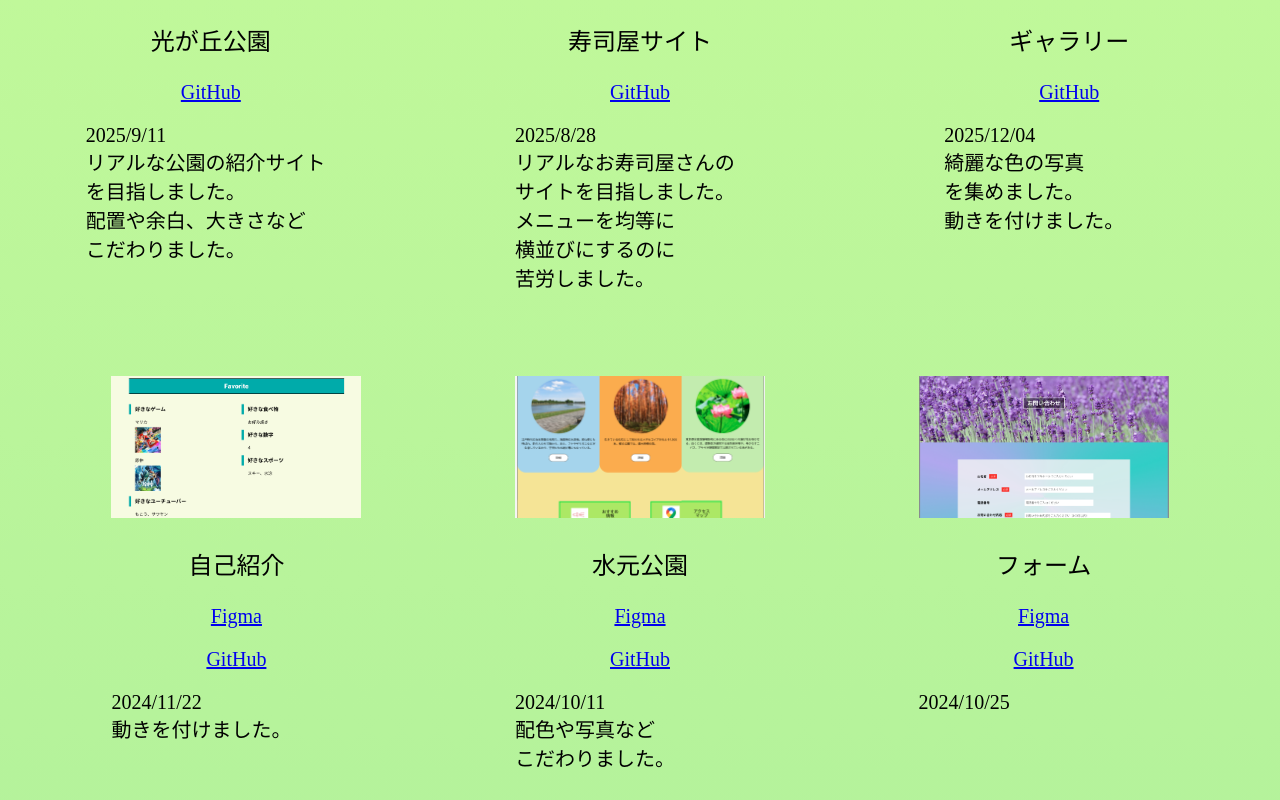
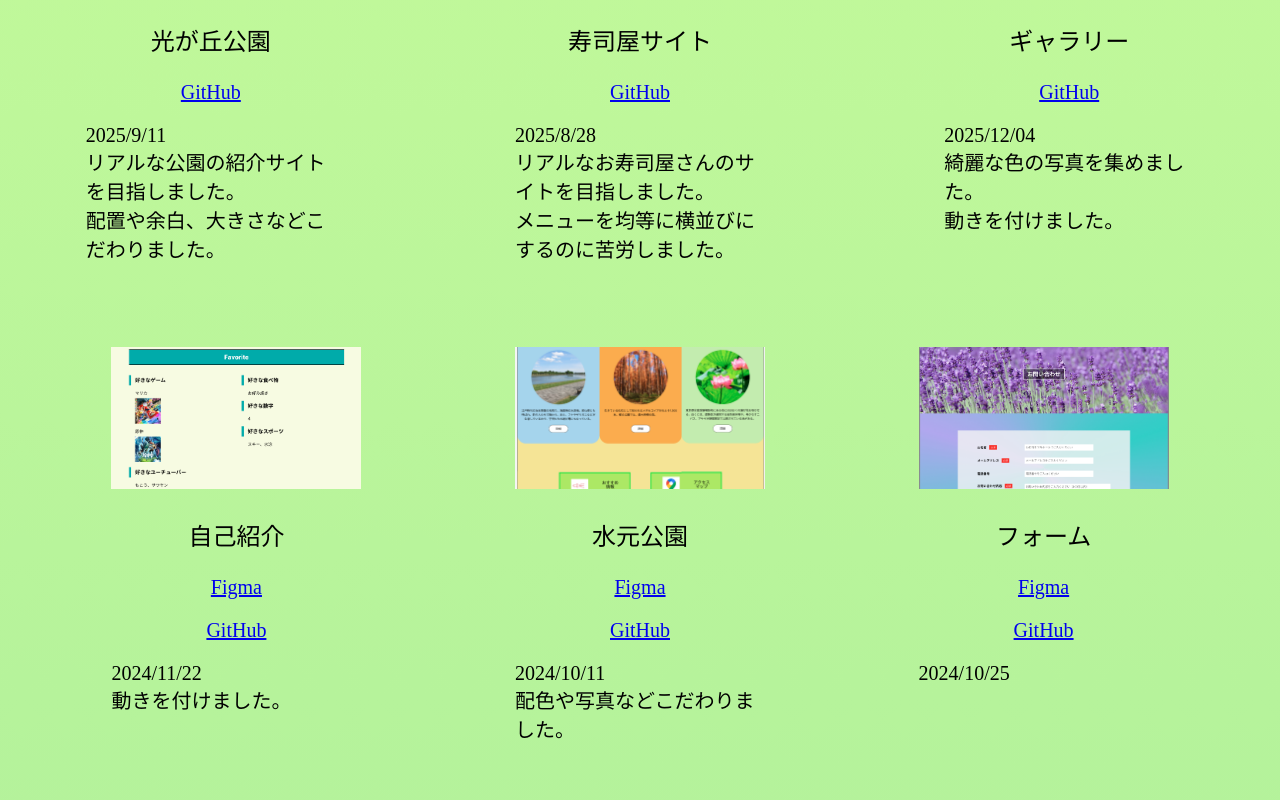
Before and after one commit to Eiji-Tsuda/20260418-portfolio-rere, a plain HTML site: page index.html in a window 1280 px wide. Shown: the part 1020-1820 px from the top of the page. Drawn offline with nearby package versions, Linux system fonts and the light colour scheme; files whose address does not match are found by name.

Commit message:
Update index.html

```diff
--- a/index.html
+++ b/index.html
@@ -47,19 +47,19 @@
             <a href="img/hikarigaoka.png" data-lightbox="group"><img src="img/hikarigaoka.png" alt="" width="300"></a>
             <p class="work-title">光が丘公園</p>
             <p><a href="https://eiji-tsuda.github.io/2025-0911-hc/lp-simple_03_original/" target="_blank">GitHub</a></p>
-            <p class="explain">2025/9/11<br>リアルな公園の紹介サイトを目指しました。<br>配置や余白、大きさなど<br>こだわりました。</p>
+            <p class="explain">2025/9/11<br>リアルな公園の紹介サイトを目指しました。<br>配置や余白、大きさなどこだわりました。</p>
         </div>
         <div class="content">
             <a href="img/sushi.png" data-lightbox="group"><img src="img/sushi.png" alt="" width="300"></a>
             <p class="work-title">寿司屋サイト</p>
             <p><a href="https://eiji-tsuda.github.io/2025-0828-hc/original/" target="_blank">GitHub</a></p>
-            <p class="explain">2025/8/28<br>リアルなお寿司屋さんの<br>サイトを目指しました。<br>メニューを均等に<br>横並びにするのに<br>苦労しました。</p>
+            <p class="explain">2025/8/28<br>リアルなお寿司屋さんのサイトを目指しました。<br>メニューを均等に横並びにするのに苦労しました。</p>
         </div>
         <div class="content">
             <a href="img/color.png" data-lightbox="group"><img src="img/color.png" alt="" width="300"></a>
             <p class="work-title">ギャラリー</p>
             <p><a href="https://eiji-tsuda.github.io/20251204-hc/custom" target="_blank">GitHub</a></p>
-            <p class="explain">2025/12/04<br>綺麗な色の写真<br>を集めました。<br>動きを付けました。</p>
+            <p class="explain">2025/12/04<br>綺麗な色の写真を集めました。<br>動きを付けました。</p>
         </div>
     </div>
 
@@ -78,7 +78,7 @@
             <p><a href="https://www.figma.com/design/LGv0sHkKYdssbhZNXUJPWI/20241011_lp-simple_01?node-id=1-2&t=NElGXxx6FuunaGmo-1"
                     target="_blank">Figma</a></p>
             <p><a href="https://eiji-tsuda.github.io/2024-1018-Html-css/design" target="_blank">GitHub</a></p>
-            <p class="explain">2024/10/11<br>配色や写真など<br>こだわりました。</p>
+            <p class="explain">2024/10/11<br>配色や写真などこだわりました。</p>
         </div>
         <div class="content">
             <a href="img/form.png" data-lightbox="group"><img src="img/form.png" alt="" width="300"></a>
```
